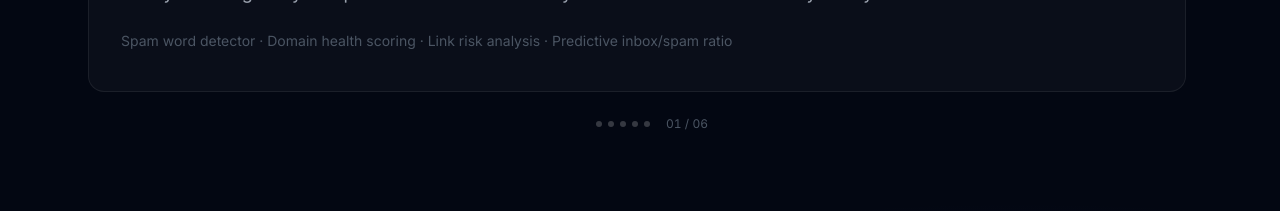
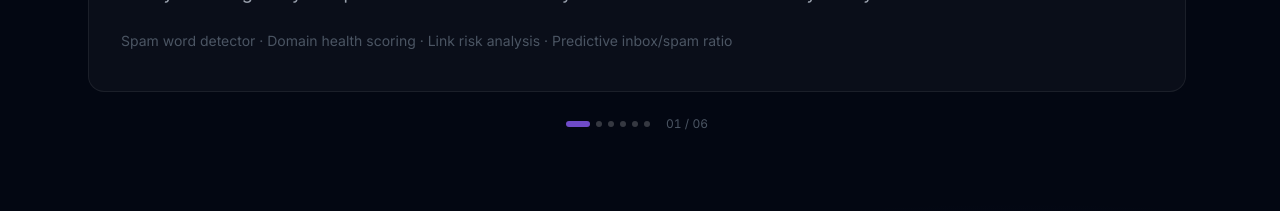
Before and after one commit to MaximilienMoreau/MailerForm, a React (Vite) app: page / in a window 1280 px wide. Shown: the part 2660-2871 px from the top of the page. Built offline with nearby package versions, Linux system fonts and the light colour scheme; no server answers.

Commit message:
fixing-updates

```diff
--- a/index.html
+++ b/index.html
@@ -6,13 +6,13 @@
     <meta name="viewport" content="width=device-width, initial-scale=1.0" />
 
     <!-- Primary meta -->
-    <meta name="description" content="MailerForm — Email Infrastructure Platform. Stop hoping emails land in inbox. Know before you send with deliverability intelligence, stream separation, and a unified API." />
+    <meta name="description" content="MailerForm: Email Infrastructure Platform. Stop hoping emails land in inbox. Know before you send with deliverability intelligence, stream separation, and a unified API." />
     <link rel="canonical" href="https://mailerform.io" />
 
     <!-- Open Graph -->
     <meta property="og:type" content="website" />
     <meta property="og:url" content="https://mailerform.io" />
-    <meta property="og:title" content="MailerForm — Email Infrastructure Platform" />
+    <meta property="og:title" content="MailerForm: Email Infrastructure Platform" />
     <meta property="og:description" content="Stop hoping emails land in inbox. Know before you send. Transactional delivery, marketing automation, and deliverability intelligence in one API-first platform." />
     <meta property="og:image" content="https://mailerform.io/og-image.svg" />
     <meta property="og:image:width" content="1200" />
--- a/src/components/CtaSection.tsx
+++ b/src/components/CtaSection.tsx
@@ -14,7 +14,7 @@ function isValidEmail(value: string): boolean {
 }
 
 export default function CtaSection() {
-  const FORM_ID = import.meta.env.VITE_FORMSPREE_ID as string | undefined
+  const FORM_ID = import.meta.env.VITE_FORMSPREE_ID
   const inputRef = useRef<HTMLInputElement>(null)
   const [email, setEmail]       = useState('')
   const [honeypot, setHoneypot] = useState('')
--- a/src/components/FeaturesSection.tsx
+++ b/src/components/FeaturesSection.tsx
@@ -136,7 +136,7 @@ export default function FeaturesSection() {
                   onClick={() => goTo(i)}
                   className={`h-1.5 rounded-full transition-all duration-300 focus-ring ${
                     i === index
-                      ? `w-6 ${feature.bg.replace('/10', '')} opacity-80`
+                      ? `w-6 ${feature.dot} opacity-80`
                       : 'w-1.5 bg-white/20 hover:bg-white/40'
                   }`}
                 />
--- a/src/data/features.ts
+++ b/src/data/features.ts
@@ -4,6 +4,7 @@ export interface Feature {
   icon: LucideIcon
   color: string
   bg: string
+  dot: string
   border: string
   tag: string
   tagColor: string
@@ -17,6 +18,7 @@ export const features: Feature[] = [
     icon: Radar,
     color: 'text-violet-400',
     bg: 'bg-violet-500/10',
+    dot: 'bg-violet-500',
     border: 'border-violet-500/20',
     tag: 'Core differentiator',
     tagColor: 'bg-violet-500/10 text-violet-400 border-violet-500/20',
@@ -29,6 +31,7 @@ export const features: Feature[] = [
     icon: GitBranch,
     color: 'text-sky-400',
     bg: 'bg-sky-500/10',
+    dot: 'bg-sky-500',
     border: 'border-sky-500/20',
     tag: 'Smart infrastructure',
     tagColor: 'bg-sky-500/10 text-sky-400 border-sky-500/20',
@@ -41,6 +44,7 @@ export const features: Feature[] = [
     icon: Users,
     color: 'text-emerald-400',
     bg: 'bg-emerald-500/10',
+    dot: 'bg-emerald-500',
     border: 'border-emerald-500/20',
     tag: 'Email-first CRM',
     tagColor: 'bg-emerald-500/10 text-emerald-400 border-emerald-500/20',
@@ -53,6 +57,7 @@ export const features: Feature[] = [
     icon: Code2,
     color: 'text-brand-400',
     bg: 'bg-brand-500/10',
+    dot: 'bg-brand-500',
     border: 'border-brand-500/20',
     tag: 'API-first',
     tagColor: 'bg-brand-500/10 text-brand-400 border-brand-500/20',
@@ -65,6 +70,7 @@ export const features: Feature[] = [
     icon: BarChart3,
     color: 'text-amber-400',
     bg: 'bg-amber-500/10',
+    dot: 'bg-amber-500',
     border: 'border-amber-500/20',
     tag: 'Observability',
     tagColor: 'bg-amber-500/10 text-amber-400 border-amber-500/20',
@@ -77,6 +83,7 @@ export const features: Feature[] = [
     icon: Lock,
     color: 'text-rose-400',
     bg: 'bg-rose-500/10',
+    dot: 'bg-rose-500',
     border: 'border-rose-500/20',
     tag: 'Compliance',
     tagColor: 'bg-rose-500/10 text-rose-400 border-rose-500/20',
--- a/src/pages/legal/GdprPage.tsx
+++ b/src/pages/legal/GdprPage.tsx
@@ -160,7 +160,6 @@ export default function GdprPage() {
               { name: 'Cloudflare',          purpose: 'DDoS protection, CDN',           location: 'Global' },
               { name: 'Stripe',              purpose: 'Payment processing',              location: 'USA / EU' },
               { name: 'Google Fonts',        purpose: 'Web font delivery',               location: 'Global' },
-              { name: 'Postmark (Wildbit)',  purpose: 'Transactional system emails',     location: 'USA' },
             ].map(r => (
               <tr key={r.name} className="hover:bg-white/[0.02] transition-colors">
                 <td className="px-4 py-3 text-gray-300 font-medium">{r.name}</td>
--- a/src/pages/legal/PrivacyPage.tsx
+++ b/src/pages/legal/PrivacyPage.tsx
@@ -87,8 +87,8 @@ export default function PrivacyPage() {
       <ul>
         <li>
           <strong>Sub-processors</strong>: infrastructure providers (AWS, Cloudflare), payment
-          processor (Stripe), font delivery (Google Fonts), and customer support tools. A full
-          list of sub-processors is available on request.
+          processor (Stripe), and font delivery (Google Fonts). See our{' '}
+          <Link to="/gdpr">GDPR page</Link> for the full sub-processor list.
         </li>
         <li>
           <strong>Legal authorities</strong>: when required by law, court order, or to protect
--- a/src/vite-env.d.ts
+++ b/src/vite-env.d.ts
@@ -1,7 +1,7 @@
 /// <reference types="vite/client" />
 
 interface ImportMetaEnv {
-  readonly VITE_FORMSPREE_ID: string
+  readonly VITE_FORMSPREE_ID?: string
 }
 
 interface ImportMeta {
```
Also changed, not shown: 1 other file (tests, documents, lock files or other folders).
